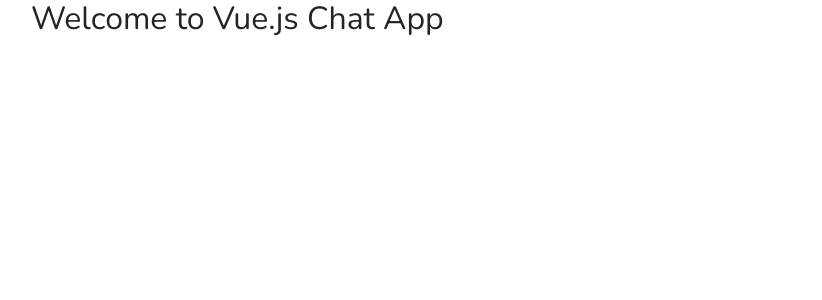
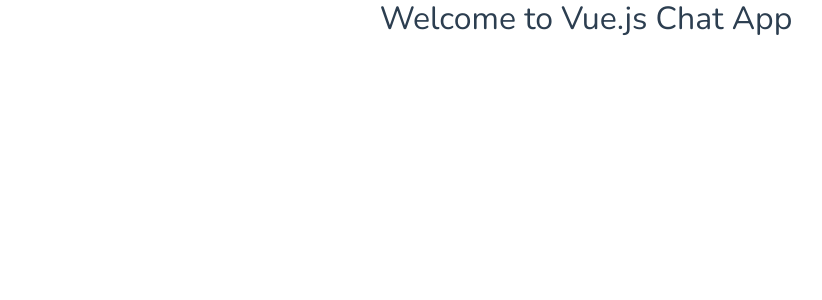
Before and after one commit to decoded-cipher/Cipher-Chat, a Vue app: page / in a window 1280 px wide. Shown: the top 300 px of the page, without its empty margins (54-876 px from the left). Built offline with nearby package versions, Linux system fonts and the light colour scheme.

Commit message:
Barely Started

```diff
--- a/src/App.vue
+++ b/src/App.vue
@@ -14,7 +14,12 @@
 </script>
 
 <style>
-#app {
-  font-family: 'Nunito', sans-serif;
-}
+  #app {
+    font-family: 'Nunito', sans-serif;
+    -webkit-font-smoothing: antialiased;
+    -moz-osx-font-smoothing: grayscale;
+    text-align: center;
+    color: #2c3e50;
+    /* width: 100vw; */
+  }
 </style>
```
